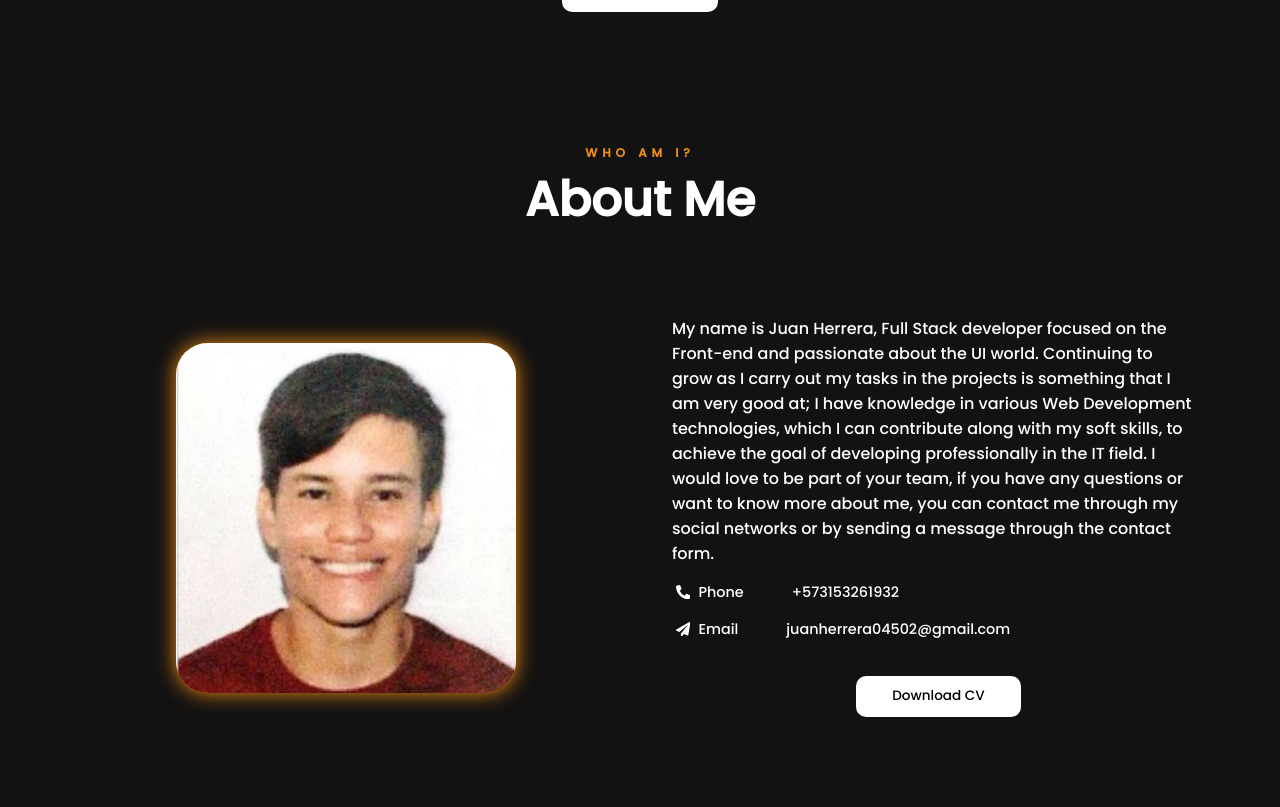
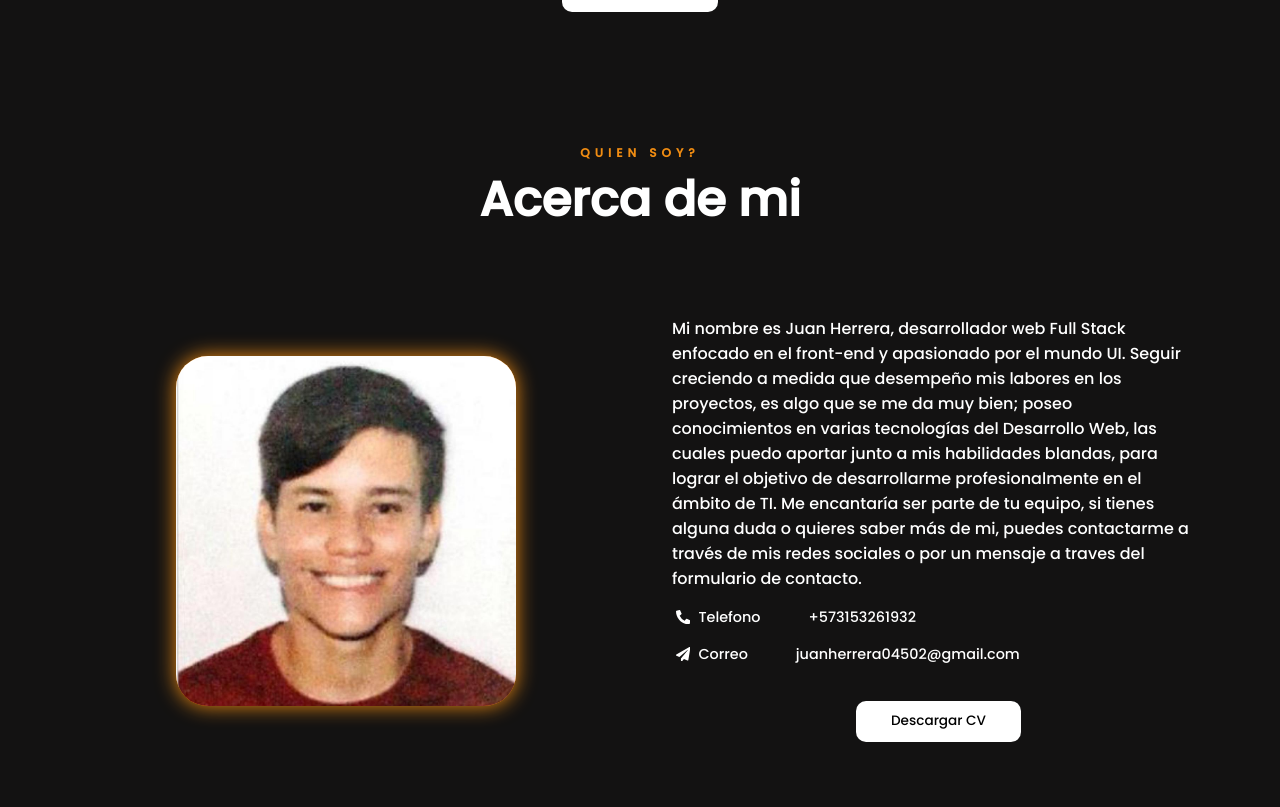
Before and after one commit to 1juanherrera/portfolio-react, a React (Vite) app: page / in a window 1280 px wide. Shown: the part 713-1520 px from the top of the page. Built offline with nearby package versions, Linux system fonts and the light colour scheme.

Commit message:
portfolio-react

```diff
--- a/src/Data.jsx
+++ b/src/Data.jsx
@@ -19,7 +19,7 @@ import work4 from "./assets/work4.png";
 import work5 from "./assets/work5.png";
 import work6 from "./assets/work6.png";
 
-export const navLinks = ["home", "about", "skills", "portfolio", "contact"]
+export const navLinks = ["inicio", "acerca de", "habilidades", "portafolio", "contacto"]
 
 const github = 'https://github.com/1juanherrera'
 const linkdIn = 'https://www.linkedin.com/in/juanherreramu%C3%B1oz/'
@@ -39,13 +39,13 @@ export const bios = [
   {
     id: 1,
     icon: <FaPhoneAlt />,
-    key: "Phone",
+    key: "Telefono",
     value: "+573153261932"
   },
   {
     id: 2,
     icon: <FaPaperPlane />,
-    key: "Email",
+    key: "Correo",
     value: "juanherrera04502@gmail.com"
   }
 ]
--- a/src/components/container/About/About.jsx
+++ b/src/components/container/About/About.jsx
@@ -11,8 +11,8 @@ const About = () => {
     whileInView={{y: [-50, 0], opacity: 1}}
     className='container about' id='about'>
         <div className='title'>
-        <span>Who Am I?</span>
-        <h1>About Me</h1>
+        <span>Quien soy?</span>
+        <h1>Acerca de mi</h1>
         </div>
         <div className="about_container">
             <motion.div
@@ -28,10 +28,9 @@ const About = () => {
             transition={{duration: 1}}
             className="about_right">
                 <p>
-                    {/*Mi nombre es Juan Herrera, desarrollador web Full Stack enfocado en el Front-end y apasionado por el mundo UI.
-                    Seguir creciendo a medida que desempeño mis labores en los proyectos, es algo que se me da muy bien; poseo conocimientos en varias tecnologías del Desarrollo Web, las cuales puedo aportar junto a mis habilidades blandas, para lograr el objetivo de desarrollarme profesionalmente en el ámbito de TI. Me encantaría ser parte de tu equipo, si tienes alguna duda o quieres saber más de mi, puedes contactarme a través de mis redes sociales o por un mensaje a traves del formulario de contacto.*/}
-                    My name is Juan Herrera, Full Stack developer focused on the Front-end and passionate about the UI world.
-                    Continuing to grow as I carry out my tasks in the projects is something that I am very good at; I have knowledge in various Web Development technologies, which I can contribute along with my soft skills, to achieve the goal of developing professionally in the IT field. I would love to be part of your team, if you have any questions or want to know more about me, you can contact me through my social networks or by sending a message through the contact form.
+                    Mi nombre es Juan Herrera, desarrollador web Full Stack enfocado en el front-end y apasionado por el mundo UI.
+                    Seguir creciendo a medida que desempeño mis labores en los proyectos, es algo que se me da muy bien; poseo conocimientos en varias tecnologías del Desarrollo Web, las cuales puedo aportar junto a mis habilidades blandas, para lograr el objetivo de desarrollarme profesionalmente en el ámbito de TI. Me encantaría ser parte de tu equipo, si tienes alguna duda o quieres saber más de mi, puedes contactarme a través de mis redes sociales o por un mensaje a traves del formulario de contacto.
+
                 </p>
                 {bios.map(bio => {
                     return(
@@ -47,7 +46,7 @@ const About = () => {
                 whileHover={{ scale: 1.1}}
                 transition={{ duration: 0.3 }}
                 >
-                Download CV</motion.a>
+                Descargar CV</motion.a>
             </motion.div>
         </div>
     </motion.div>
```
Also changed, not shown: src/assets/pokedex.png.
